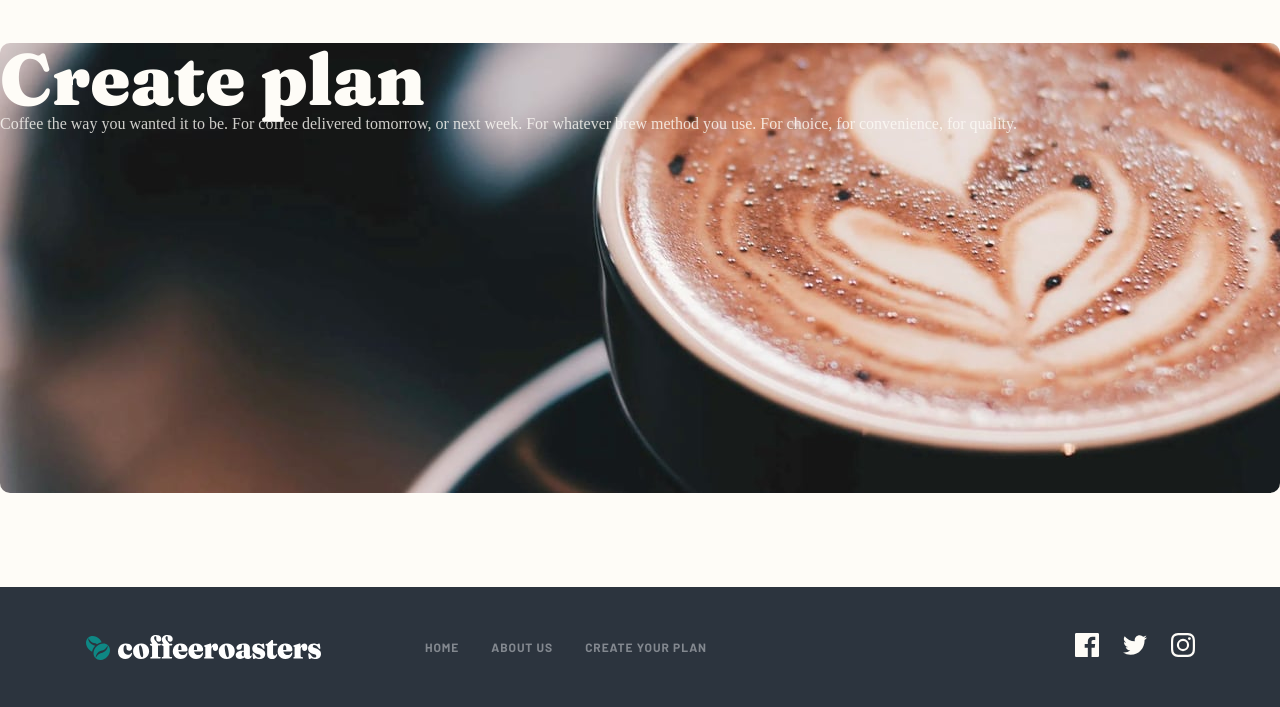
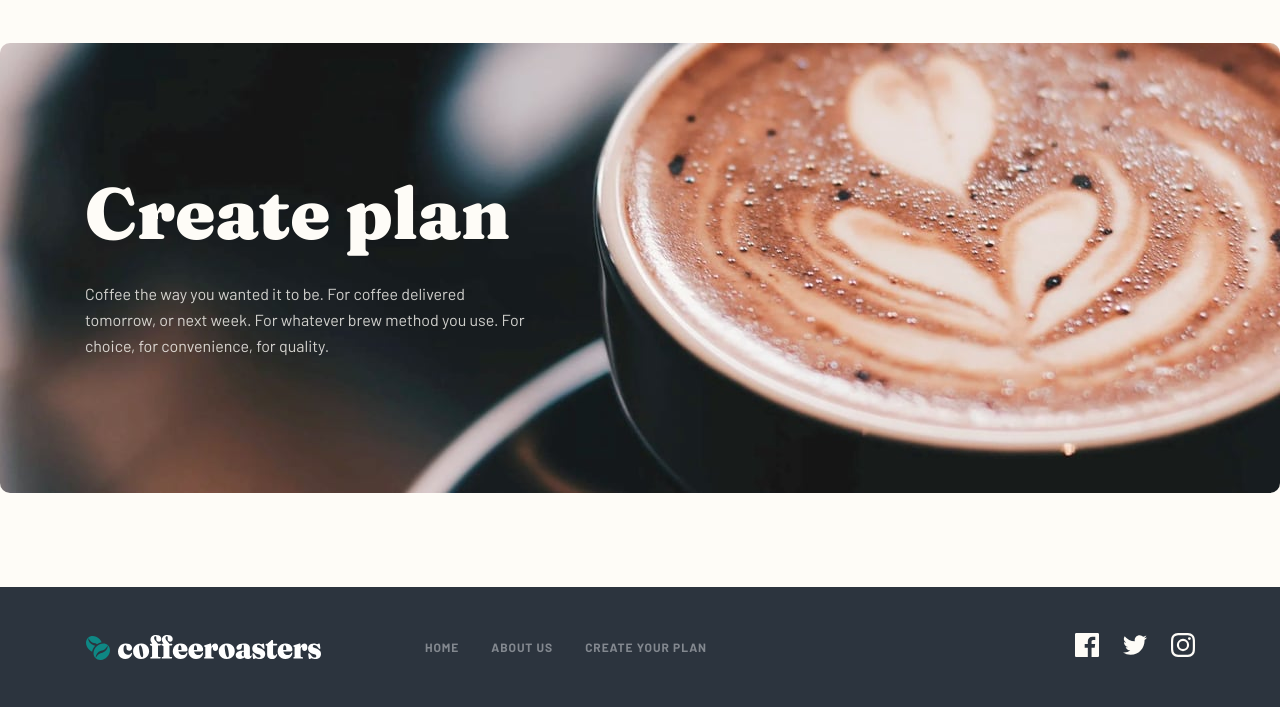
Before and after one commit to VillageR88/flask-coffeeroasters-subscription-site, a Flask app: page /create-your-plan in a window 1280 px wide. Shown: the part 93-800 px from the top of the page. Run offline with Flask 3, Linux system fonts and the light colour scheme.

Commit message:
block1 desktop for plan
Signed-off-by: VillageR88 <villager88pl@gmail.com>

```diff
--- a/app/static/css/create-your-plan.css
+++ b/app/static/css/create-your-plan.css
@@ -17,10 +17,14 @@ main.create-your-plan > div:nth-of-type(1) > img {
 }
 
 main.create-your-plan > div:nth-of-type(1) > section {
+  max-width: 445px;
   position: relative;
   color: #fefcf7;
   display: flex;
   flex-direction: column;
+  justify-content: center;
+  gap: 32px;
+  margin-left: 85px;
 }
 main.create-your-plan > div:nth-of-type(1) > section > h1 {
   font-family: fraunces;
@@ -30,4 +34,7 @@ main.create-your-plan > div:nth-of-type(1) > section > h1 {
 }
 main.create-your-plan > div:nth-of-type(1) > section > p {
   opacity: 0.8;
+  font-size: 16px;
+  line-height: 26px;
+  font-family: barlow;
 }
```
